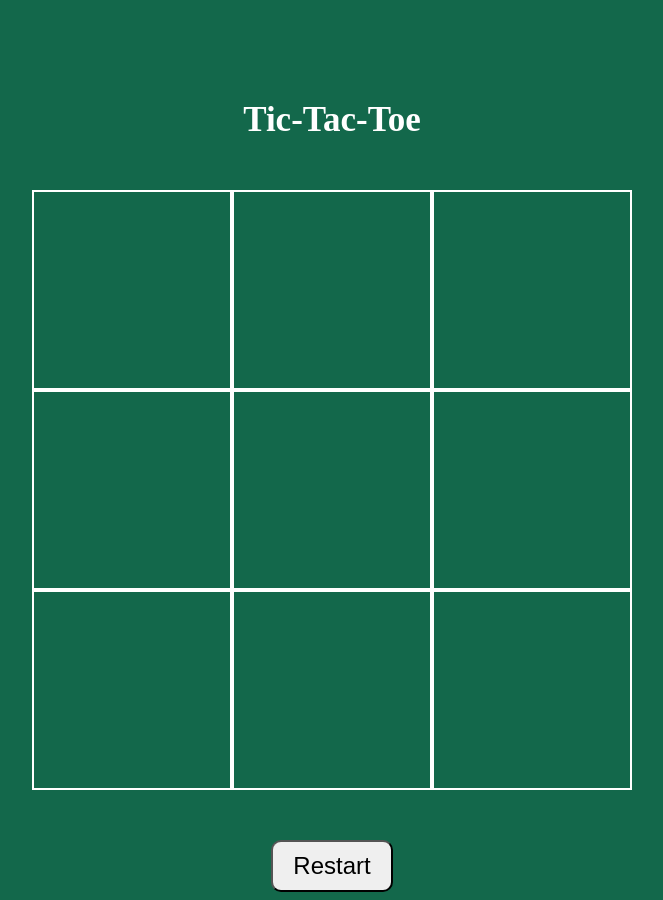
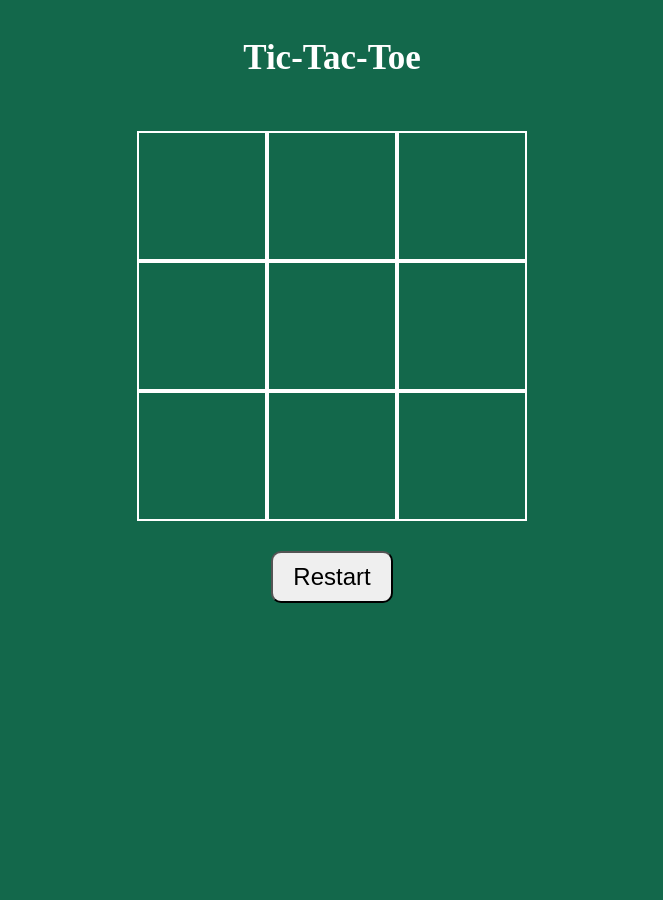
Before and after one commit to annpermi/tic-tac-toe, a plain HTML site: page index.html in a window 1280 px wide. Shown: the whole page, without its empty margins (308-971 px from the left). After the commit the page ends 800 px from the top, so only its background shows below. Drawn offline with Linux system fonts and the light colour scheme.

Commit message:
Chaged style

```diff
--- a/index.html
+++ b/index.html
@@ -10,6 +10,7 @@
 </head>
 
 <body>
+    <div class="wrapper">
         <h1>Tic-Tac-Toe</h1>
         <h3 class="message"></h3>
         <div class="container">
@@ -27,6 +28,7 @@
         </div>
 
         <button class="restart">Restart</button>
+    </div>
     <script src="script.js"></script>
 </body>
 
--- a/style.css
+++ b/style.css
@@ -3,11 +3,16 @@ body {
   background-color: rgb(19, 104, 75);
 }
 
+.wrapper {
+  display: grid;
+  place-items: center;
+}
+
 .container {
   display: grid;
-  grid-template-columns: repeat(3, 200px); /* repeat(3,100px)*/
-  grid-template-rows: repeat(3, 200px); /* repeat(3,100px)*/
-  margin: 50px;
+  grid-template-columns: repeat(3, 130px); /* repeat(3,100px)*/
+  grid-template-rows: repeat(3, 130px); /* repeat(3,100px)*/
+  margin-bottom: 30px;
   justify-content: center;
 }
 
@@ -18,8 +23,10 @@ body {
 .x,
 .o {
   padding: 41px;
-  text-align: center;
-  font-size: 100px;
+  display: flex;
+  justify-content: center;
+  align-items: center;
+  font-size: 70px;
   font-weight: bold;
   color: yellowgreen;
 }
@@ -28,14 +35,16 @@ body {
   color: rgb(251, 166, 28);
 }
 
-h1,
+h1 {
+  color: white;
+  font-size: 35px;
+  margin-top: 30px;
+}
+
 h3 {
   color: white;
-  font-size: 35px;
-}
-
-h1 {
-  margin-top: 100px;
+  font-size: 30px;
+  margin-top: 0;
 }
 
 button {
```
Lines whose indentation alone changed are shown as unchanged.
